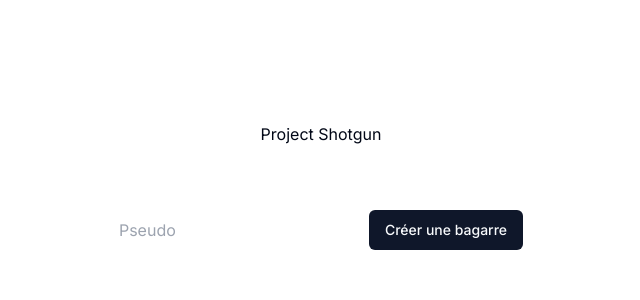
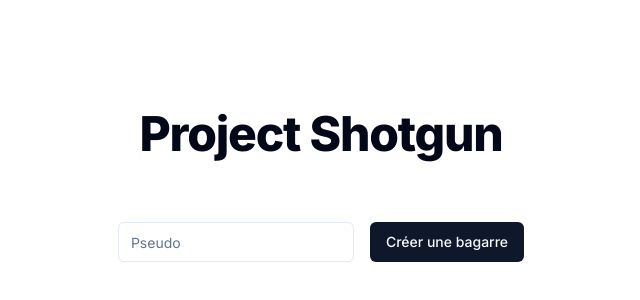
Before and after one commit to erwannbst/project-shotgun, a Next.js app: page / in a window 1280 px wide. Shown: the part 214-514 px from the top of the page, without its empty margins (319-959 px from the left). Built offline with nearby package versions, Linux system fonts and the light colour scheme; no server answers.

Commit message:
add correct shadcn component for input & title

```diff
--- a/src/app/page.tsx
+++ b/src/app/page.tsx
@@ -1,14 +1,17 @@
 "use client";
 import { useRouter } from "next/navigation";
 import { Button } from "@/components/ui/button";
+import { Input } from "@/components/ui/input";
 
 export default function Home() {
   const router = useRouter();
   return (
     <main className="flex min-h-screen flex-col items-center justify-center gap-16 p-24">
-      <h1>Project Shotgun</h1>
+      <h1 className="scroll-m-20 text-4xl font-extrabold tracking-tight lg:text-5xl">
+        Project Shotgun
+      </h1>
       <div className="gap-4 flex flex-row">
-        <input type="text" placeholder="Pseudo" />
+        <Input type="text" placeholder="Pseudo" />
         <Button
           title="Créer une bagarre"
           onClick={() => {
--- /dev/null
+++ b/src/components/ui/input.tsx
@@ -0,0 +1,25 @@
+import * as React from "react"
+
+import { cn } from "@/lib/utils"
+
+export interface InputProps
+  extends React.InputHTMLAttributes<HTMLInputElement> {}
+
+const Input = React.forwardRef<HTMLInputElement, InputProps>(
+  ({ className, type, ...props }, ref) => {
+    return (
+      <input
+        type={type}
+        className={cn(
+          "flex h-10 w-full rounded-md border border-input bg-background px-3 py-2 text-sm ring-offset-background file:border-0 file:bg-transparent file:text-sm file:font-medium placeholder:text-muted-foreground focus-visible:outline-none focus-visible:ring-2 focus-visible:ring-ring focus-visible:ring-offset-2 disabled:cursor-not-allowed disabled:opacity-50",
+          className
+        )}
+        ref={ref}
+        {...props}
+      />
+    )
+  }
+)
+Input.displayName = "Input"
+
+export { Input }
```
